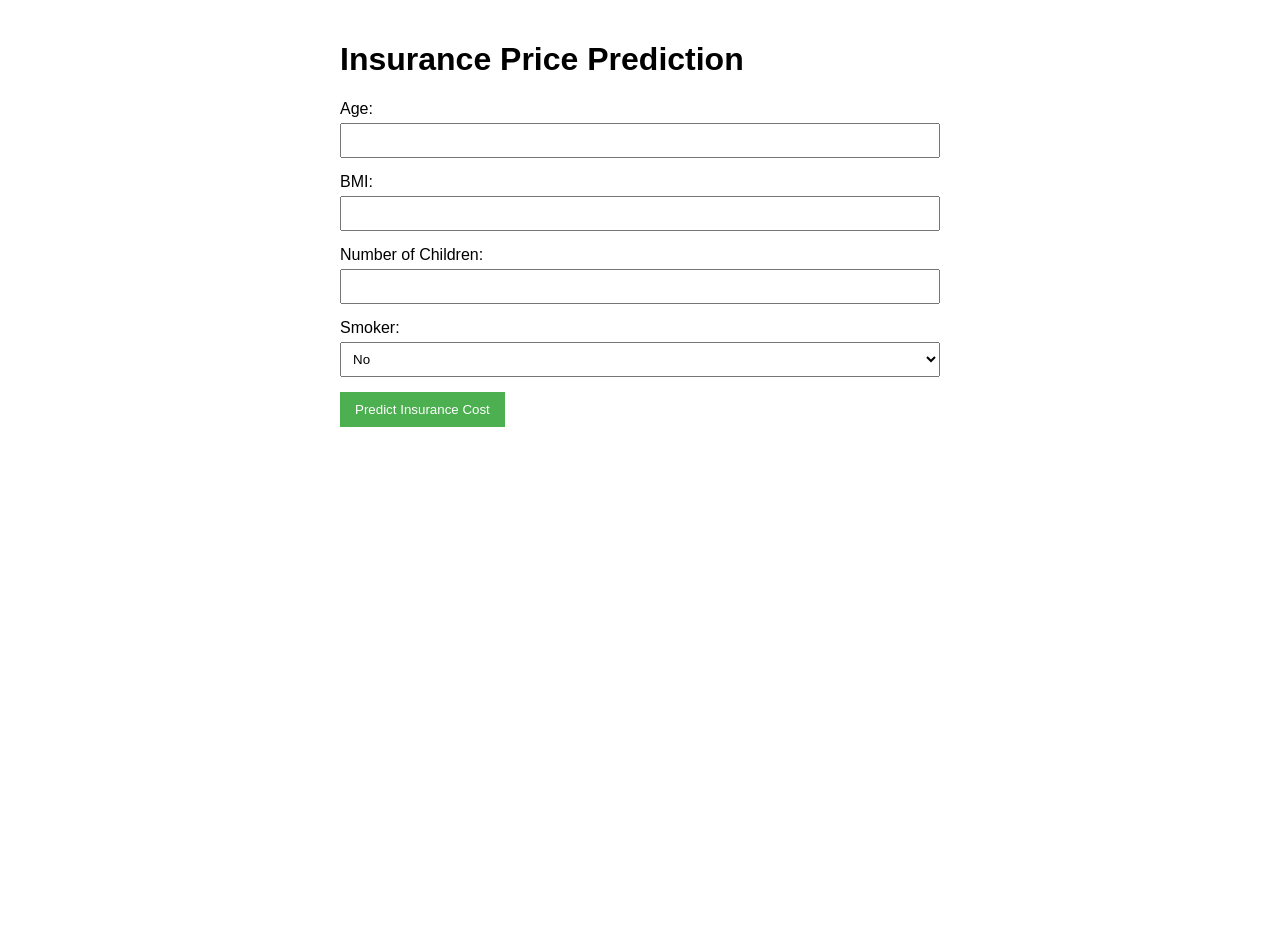
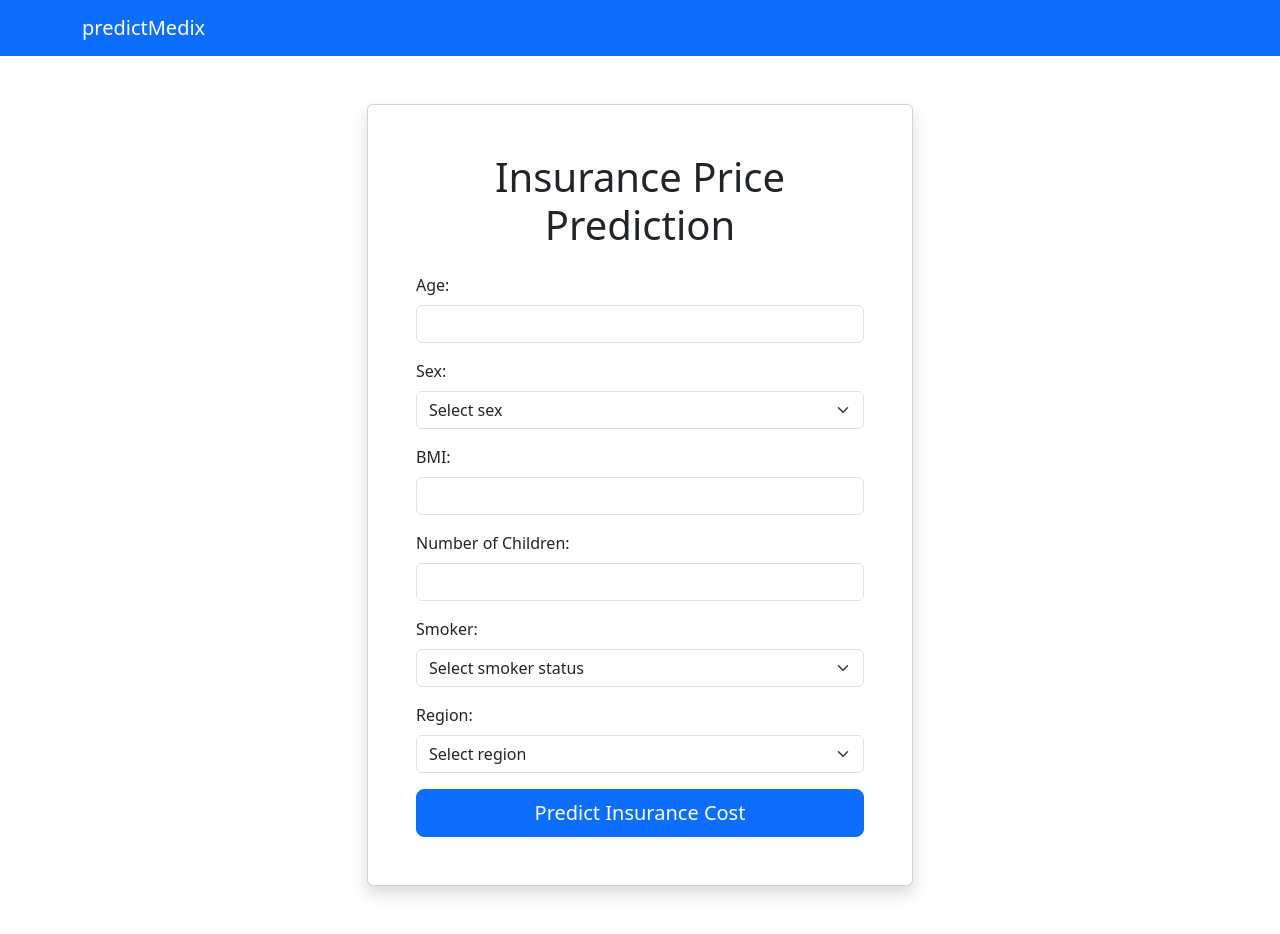
Before and after one commit to Mrfrost1304/PREDICTMEDIX, a Flask app: page / in a window 1280 px wide. Before the commit the page ends 427 px from the top, so only its background shows below. Run offline with Flask 3, Linux system fonts and the light colour scheme; parts of the project's set-up code (start-up, migrations or seed data) failed here and were passed over.

Commit message:
bootstrap added

```diff
--- a/templates/index.html
+++ b/templates/index.html
@@ -2,74 +2,100 @@
 <html>
 <head>
     <title>Insurance Price Prediction</title>
-    <style>
-        body {
-            font-family: Arial, sans-serif;
-            max-width: 600px;
-            margin: 0 auto;
-            padding: 20px;
-        }
-        .form-group {
-            margin-bottom: 15px;
-        }
-        label {
-            display: block;
-            margin-bottom: 5px;
-        }
-        input, select {
-            width: 100%;
-            padding: 8px;
-            box-sizing: border-box;
-        }
-        button {
-            background-color: #4CAF50;
-            color: white;
-            padding: 10px 15px;
-            border: none;
-            cursor: pointer;
-        }
-        .result {
-            margin-top: 20px;
-            padding: 10px;
-            background-color: #f8f8f8;
-            border-radius: 4px;
-        }
-    </style>
+    <link href="https://cdn.jsdelivr.net/npm/bootstrap@5.3.5/dist/css/bootstrap.min.css" rel="stylesheet" integrity="sha384-SgOJa3DmI69IUzQ2PVdRZhwQ+dy64/BUtbMJw1MZ8t5HZApcHrRKUc4W0kG879m7" crossorigin="anonymous">
 </head>
 <body>
-    <h1>Insurance Price Prediction</h1>
+    <nav class="navbar navbar-expand-lg navbar-dark bg-primary">
+        <div class="container">
+            <a class="navbar-brand" href="#">predictMedix</a>
+        </div>
+    </nav>
+
+    <div class="container py-5">
+        <div class="row justify-content-center">
+            <div class="col-md-8 col-lg-6">
+                <div class="card shadow">
+                    <div class="card-body p-5">
+                        <h1 class="card-title text-center mb-4">Insurance Price Prediction</h1>
+
                         <form action="/predict" method="post">
-        <div class="form-group">
-            <label for="age">Age:</label>
-            <input type="number" id="age" name="age" required min="18" max="100">
+                            <div class="mb-3">
+                                <label for="age" class="form-label">Age:</label>
+                                <input type="number" class="form-control" id="age" name="age" required min="18" max="100">
                             </div>
 
-        <div class="form-group">
-            <label for="bmi">BMI:</label>
-            <input type="number" id="bmi" name="bmi" required step="0.1" min="10" max="50">
+                            <div class="mb-3">
+                                <label for="sex" class="form-label">Sex:</label>
+                                <select class="form-select" id="sex" name="sex" required>
+                                    <option value="" selected disabled>Select sex</option>
+                                    <option value="male">Male</option>
+                                    <option value="female">Female</option>
+                                </select>
                             </div>
 
-        <div class="form-group">
-            <label for="children">Number of Children:</label>
-            <input type="number" id="children" name="children" required min="0" max="10">
+                            <div class="mb-3">
+                                <label for="bmi" class="form-label">BMI:</label>
+                                <input type="number" class="form-control" id="bmi" name="bmi" required step="0.1" min="10" max="50">
                             </div>
 
-        <div class="form-group">
-            <label for="smoker">Smoker:</label>
-            <select id="smoker" name="smoker" required>
+                            <div class="mb-3">
+                                <label for="children" class="form-label">Number of Children:</label>
+                                <input type="number" class="form-control" id="children" name="children" required min="0" max="10">
+                            </div>
+
+                            <div class="mb-3">
+                                <label for="smoker" class="form-label">Smoker:</label>
+                                <select class="form-select" id="smoker" name="smoker" required>
+                                    <option value="" selected disabled>Select smoker status</option>
                                     <option value="no">No</option>
                                     <option value="yes">Yes</option>
                                 </select>
                             </div>
 
-        <button type="submit">Predict Insurance Cost</button>
+                            <div class="mb-3">
+                                <label for="region" class="form-label">Region:</label>
+                                <select class="form-select" id="region" name="region" required>
+                                    <option value="" selected disabled>Select region</option>
+                                    <option value="northeast">Northeast</option>
+                                    <option value="southeast">Southeast</option>
+                                    <option value="southwest">Southwest</option>
+                                    <option value="northwest">Northwest</option>
+                                </select>
+                            </div>
+
+                            <div class="d-grid">
+                                <button type="submit" class="btn btn-primary btn-lg">Predict Insurance Cost</button>
+                            </div>
                         </form>
 
                         {% if prediction_text %}
-    <div class="result">
-        <h3>Result:</h3>
-        <p>{{ prediction_text }}</p>
+                        <div class="mt-5">
+                            <h3 class="h4 mb-3">Submitted Data:</h3>
+                            <div class="table-responsive">
+                                <table class="table table-bordered">
+                                    <tbody>
+                                        <tr><th>Age</th><td>{{ request.form.age }}</td></tr>
+                                        <tr><th>Sex</th><td>{{ request.form.sex }}</td></tr>
+                                        <tr><th>BMI</th><td>{{ request.form.bmi }}</td></tr>
+                                        <tr><th>Children</th><td>{{ request.form.children }}</td></tr>
+                                        <tr><th>Smoker</th><td>{{ request.form.smoker }}</td></tr>
+                                        <tr><th>Region</th><td>{{ request.form.region }}</td></tr>
+                                    </tbody>
+                                </table>
+                            </div>
+
+                            <div class="mt-4 p-3 bg-light rounded">
+                                <h3 class="h5">Prediction Result:</h3>
+                                <p class="mb-0">{{ prediction_text }}</p>
+                            </div>
                         </div>
                         {% endif %}
+                    </div>
+                </div>
+            </div>
+        </div>
+    </div>
+
+    <script src="https://cdn.jsdelivr.net/npm/bootstrap@5.3.5/dist/js/bootstrap.bundle.min.js" integrity="sha384-k6d4wzSIapyDyv1kpU366/PK5hCdSbCRGRCMv+eplOQJWyd1fbcAu9OCUj5zNLiq" crossorigin="anonymous"></script>
 </body>
 </html>
```
Lines whose indentation alone changed are shown as unchanged.
